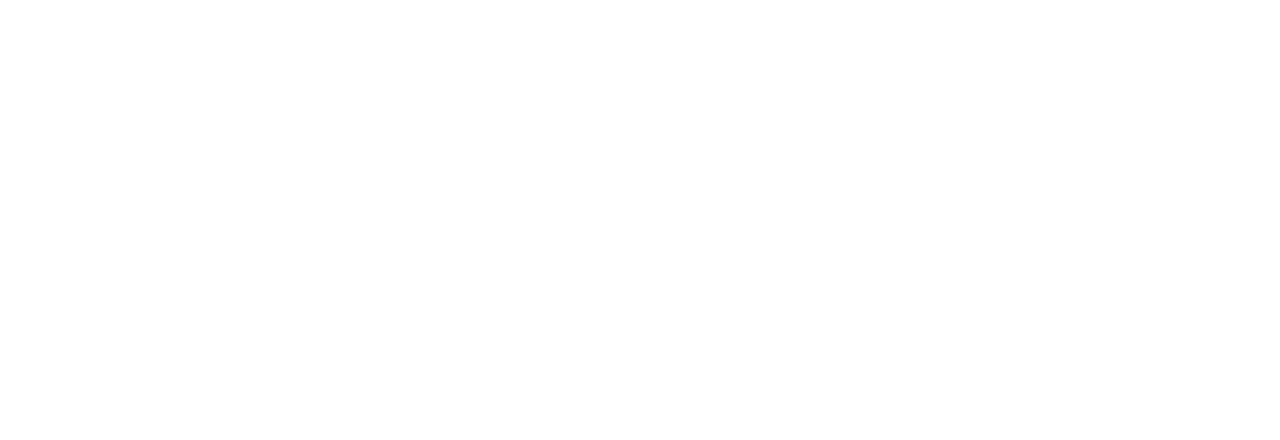
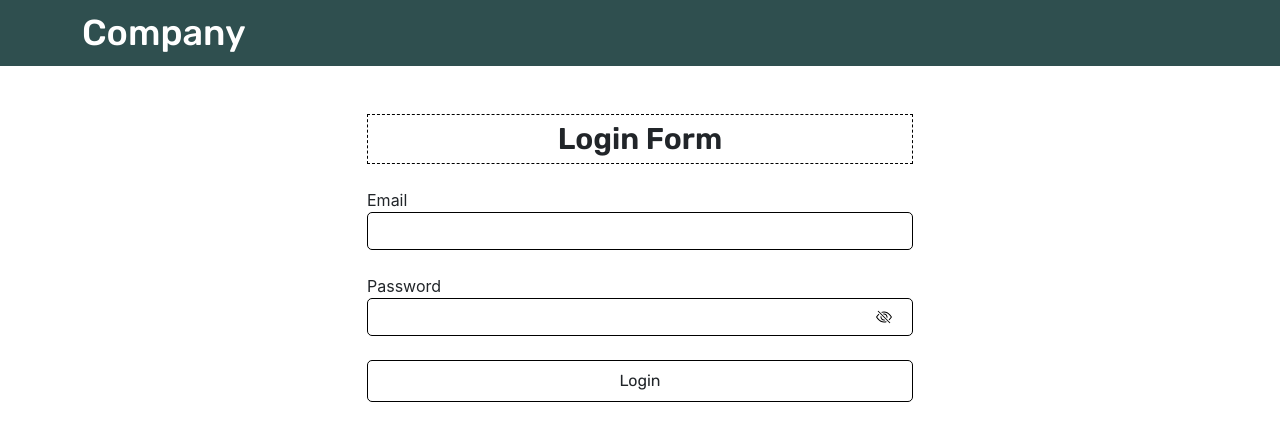
Before and after one commit to NikunjSojitra/Finance-Frontend, a React (Create React App) app: page / in a window 1280 px wide. Shown: the top 440 px of the page. Built offline with nearby package versions, Linux system fonts and the light colour scheme.

Commit message:
changes commit

```diff
--- a/src/App.js
+++ b/src/App.js
@@ -9,23 +9,23 @@
 import { useState } from "react";
 
 function App() {
-  const [clickCount, setClickCount] = useState(0);
-  const [websiteVisible, setWebsiteVisible] = useState(false);
+  // const [clickCount, setClickCount] = useState(0);
+  // const [websiteVisible, setWebsiteVisible] = useState(false);
 
-  const handleClick = () => {
-    const newClickCount = clickCount + 1;
-    setClickCount(newClickCount);
-    // console.log(setClickCount);
-    console.log(newClickCount);
+  // const handleClick = () => {
+  //   const newClickCount = clickCount + 1;
+  //   setClickCount(newClickCount);
+  //   // console.log(setClickCount);
+  //   console.log(newClickCount);
 
-    if (newClickCount >= 5) {
-      setWebsiteVisible(true);
-    }
-  };
+  //   if (newClickCount >= 5) {
+  //     setWebsiteVisible(true);
+  //   }
+  // };
 
   return (
-    <div className="App" onClick={handleClick}>
-      {websiteVisible ? (
+    <div className="App">
+      {/* {websiteVisible ? (
         <BrowserRouter>
           <Header />
           <Routes>
@@ -41,7 +41,21 @@
         </BrowserRouter>
       ) : (
         <h1 style={{ visibility: "hidden" }}>Clicks: {clickCount}</h1>
-      )}
+      )} */}
+
+      <BrowserRouter>
+        <Header />
+        <Routes>
+          <Route path="/" element={<Login />} />
+          <Route path="/signup" element={<Signup />} />
+          <Route path="/manager-dashboard" element={<ManagerDashboard />} />
+          <Route
+            path="/employee-dashboard/:id"
+            element={<EmployeeDashboard />}
+          />
+          <Route path="/user-name" element={<Name />} />
+        </Routes>
+      </BrowserRouter>
     </div>
   );
 }
```
